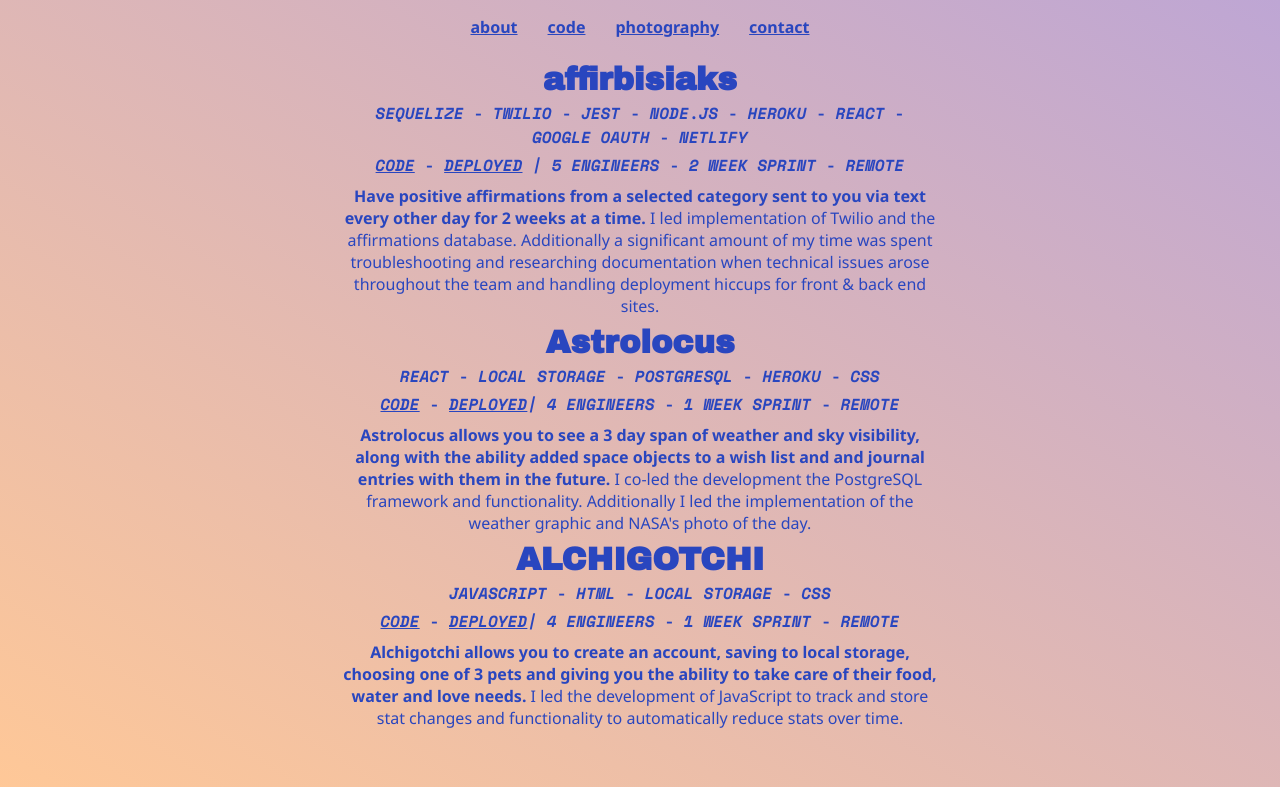
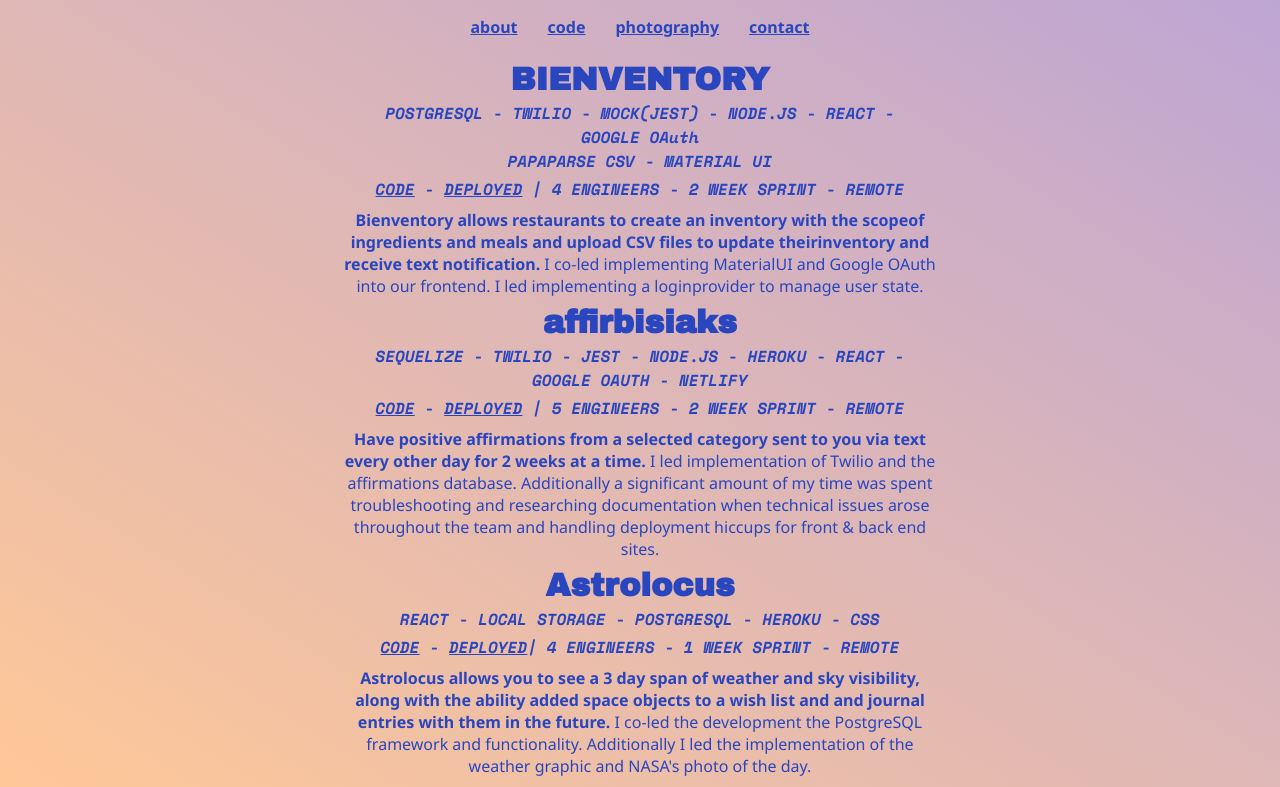
Before and after one commit to mckubisiak/my-portfolio, a React (Create React App) app: page /code in a window 1280 px wide. Shown: the top 787 px of the page. Built offline with nearby package versions, Linux system fonts and the light colour scheme.

Commit message:
added latest project

```diff
--- a/src/Components/Code.js
+++ b/src/Components/Code.js
@@ -6,13 +6,46 @@
     return (
       <div className='mainDiv'>
         <div>
+          <h1 className='projectTitle'>BIENVENTORY</h1>
+
+          <h4>
+            POSTGRESQL - TWILIO - MOCK(JEST) - NODE.JS - REACT -GOOGLE OAuth<br />
+            PAPAPARSE CSV - MATERIAL UI{' '}
+          </h4>
+          <h4>
+            <a
+              href='https://github.com/bienventory'
+              target='_blank'
+              rel='noopener noreferrer'
+            >
+              CODE
+            </a>{' '}
+            -{' '}
+            <a
+              href='https://bienventory.netlify.app/'
+              target='_blank'
+              rel='noopener noreferrer'
+            >
+              DEPLOYED
+            </a>{' '}
+            | 4 ENGINEERS - 2 WEEK SPRINT - REMOTE
+          </h4>
+          <p className='mainP'>
+            <strong>
+            Bienventory allows restaurants to create an inventory with the scopeof ingredients and meals and upload CSV files to update theirinventory and receive text notification.
+            </strong>{' '}
+            I co-led implementing MaterialUI and Google OAuth into our frontend. I led implementing a loginprovider to manage user state.
+          </p>
+        </div>
+
+        <div>
           <h1 className='projectTitle'>affirbisiaks</h1>
 
           <h4>
             SEQUELIZE - TWILIO - JEST - NODE.JS - HEROKU - REACT - GOOGLE OAUTH
             - NETLIFY{' '}
           </h4>
-          <h4 >
+          <h4>
             <a
               href='https://github.com/affirbisiaks'
               target='_blank'
@@ -27,22 +60,26 @@
               rel='noopener noreferrer'
             >
               DEPLOYED
-            </a> | 5 ENGINEERS - 2 WEEK SPRINT - REMOTE
+            </a>{' '}
+            | 5 ENGINEERS - 2 WEEK SPRINT - REMOTE
           </h4>
           <p className='mainP'>
-          <strong>Have positive affirmations from a selected category sent to you via
-            text every other day for 2 weeks at a time.</strong> I led implementation of
-            Twilio and the affirmations database. Additionally a significant
-            amount of my time was spent troubleshooting and researching
-            documentation when technical issues arose throughout the team and
-            handling deployment hiccups for front & back end sites.
+            <strong>
+              Have positive affirmations from a selected category sent to you
+              via text every other day for 2 weeks at a time.
+            </strong>{' '}
+            I led implementation of Twilio and the affirmations database.
+            Additionally a significant amount of my time was spent
+            troubleshooting and researching documentation when technical issues
+            arose throughout the team and handling deployment hiccups for front
+            & back end sites.
           </p>
         </div>
 
         <div>
-          <h1  className='projectTitle'>Astrolocus</h1>
+          <h1 className='projectTitle'>Astrolocus</h1>
           <h4>REACT - LOCAL STORAGE - POSTGRESQL - HEROKU - CSS</h4>
-          <h4 >
+          <h4>
             <a
               href='https://github.com/Astromapi'
               target='_blank'
@@ -57,22 +94,26 @@
               rel='noopener noreferrer'
             >
               DEPLOYED
-            </a>| 4 ENGINEERS - 1 WEEK SPRINT - REMOTE
+            </a>
+            | 4 ENGINEERS - 1 WEEK SPRINT - REMOTE
           </h4>
           <p className='mainP'>
-            <strong> Astrolocus allows you to see a 3 day span of weather and sky
-            visibility, along with the ability added space objects to a wish
-            list and and journal entries with them in the future.</strong> I co-led the
-            development the PostgreSQL framework and functionality. Additionally
-            I led the implementation of the weather graphic and NASA's photo of
-            the day.
+            <strong>
+              {' '}
+              Astrolocus allows you to see a 3 day span of weather and sky
+              visibility, along with the ability added space objects to a wish
+              list and and journal entries with them in the future.
+            </strong>{' '}
+            I co-led the development the PostgreSQL framework and functionality.
+            Additionally I led the implementation of the weather graphic and
+            NASA's photo of the day.
           </p>
         </div>
 
         <div>
           <h1 className='projectTitle'>ALCHIGOTCHI</h1>
           <h4> JAVASCRIPT - HTML - LOCAL STORAGE - CSS</h4>
-          <h4 >
+          <h4>
             <a
               href='https://github.com/Virtual-Pet-Task-Munger/virtual-pet'
               target='_blank'
@@ -87,14 +128,17 @@
               rel='noopener noreferrer'
             >
               DEPLOYED
-            </a>| 4 ENGINEERS - 1 WEEK SPRINT - REMOTE
+            </a>
+            | 4 ENGINEERS - 1 WEEK SPRINT - REMOTE
           </h4>
           <p className='mainP'>
-          <strong>Alchigotchi allows you to create an account, saving to local
-            storage, choosing one of 3 pets and giving you the ability to take
-            care of their food, water and love needs.</strong> I led the development of
-            JavaScript to track and store stat changes and functionality to
-            automatically reduce stats over time.
+            <strong>
+              Alchigotchi allows you to create an account, saving to local
+              storage, choosing one of 3 pets and giving you the ability to take
+              care of their food, water and love needs.
+            </strong>{' '}
+            I led the development of JavaScript to track and store stat changes
+            and functionality to automatically reduce stats over time.
           </p>
         </div>
       </div>
```
